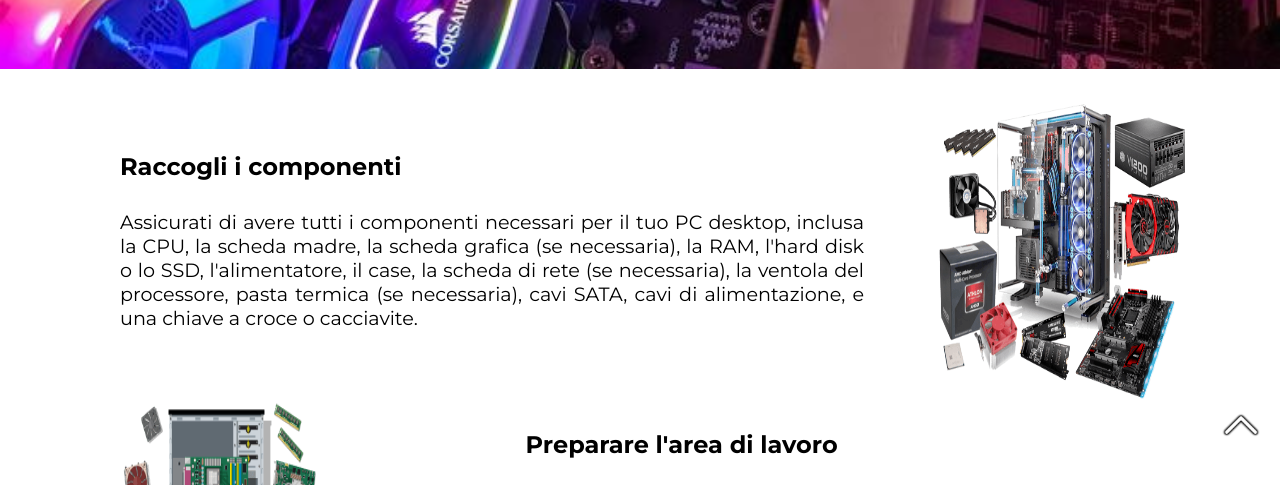
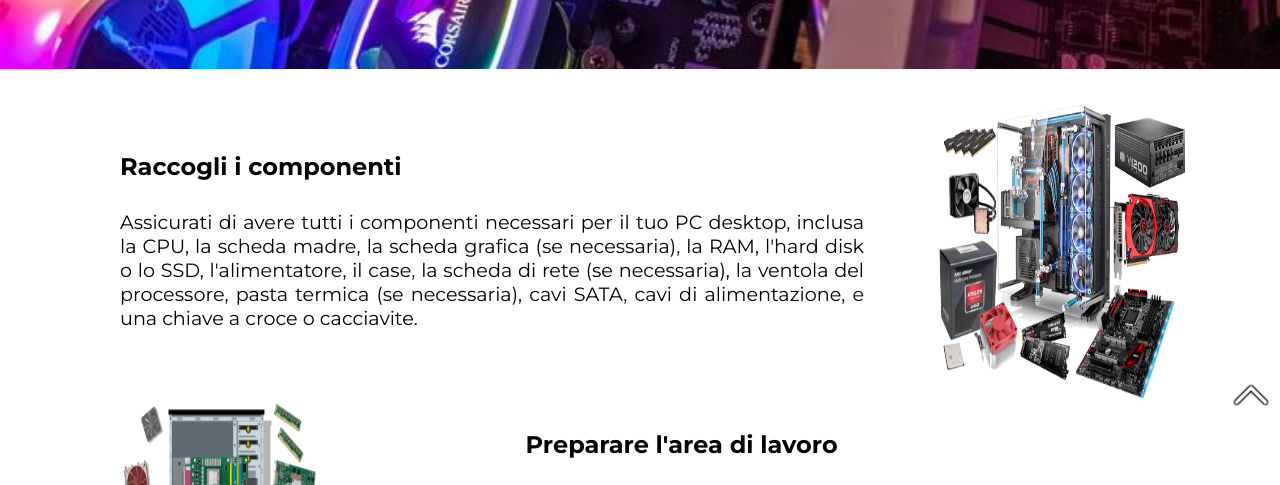
Before and after one commit to nicofontani/sitoscuola, a plain HTML site: page index.html in a window 1280 px wide. Shown: the part 311-796 px from the top of the page. Drawn offline with Linux system fonts and the light colour scheme.

Commit message:
Update styles.css

```diff
--- a/css/styles.css
+++ b/css/styles.css
@@ -364,8 +364,8 @@ body {
     width: 3%;
     height: 3%;
     position: fixed;
-    bottom: 50px; /* Distanza dal fondo dello schermo */
-    right: 20px; /* Distanza dalla destra dello schermo */
+    bottom: 80px; /* Distanza dal fondo dello schermo */
+    right: 10px; /* Distanza dalla destra dello schermo */
     display: flex;
     align-items: center;
     justify-content: center;
```
